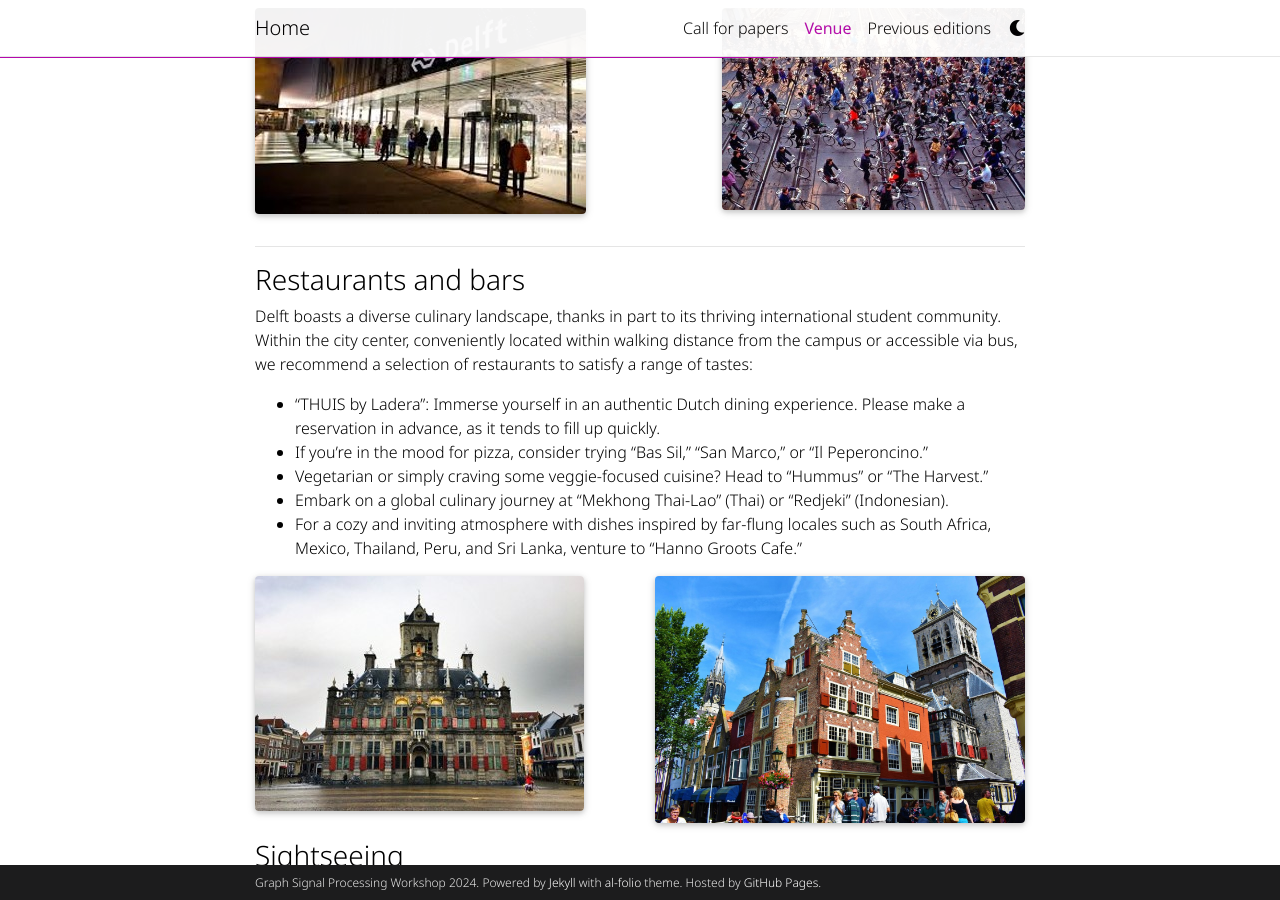
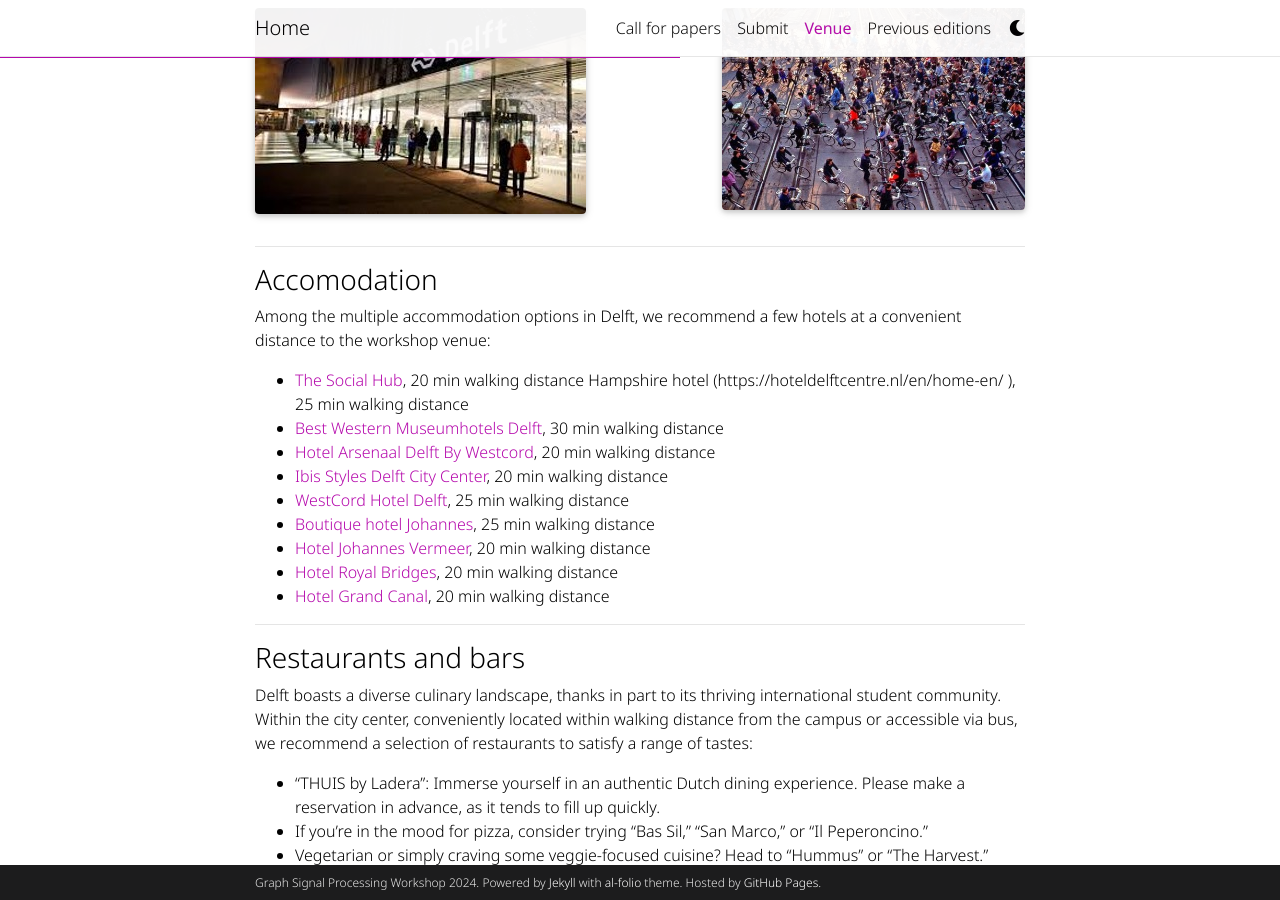
Before and after one commit to shreyasvinaya/gspworkshop2025.github.io, a Jekyll site: the page built from _pages/venue.md, in a window 1280 px wide and 900 px high, scrolled down 1590 px. Built offline with Jekyll 4.4.1, drawn with Linux system fonts in a browser that asks for light colours; full-size pictures stand in for the smaller copies a plugin makes; emoji names are drawn with the system emoji font; comment, search, counter and statistics services are not loaded; a style sheet for code colours, icons or effects is not loaded.

Commit message:
Added hotel and patron information, submit tab

```diff
--- a/_includes/co_organizers.html
+++ b/_includes/co_organizers.html
@@ -1,4 +1,4 @@
 {% if page.organizer %}
-<img id = 'ellis_logo' class="img-fluid" src="/assets/img/logos/EUMLogoB-768x119.png">
-<img id = 'ellis_EPFL_logo' class="img-fluid" src="/assets/img/logos/EPFL-Ellis-Lausanne-Unit-logo.png">
+<a href="https://www.nwo.nl/"><img id = 'nwo_logo' class="img-fluid" src="/assets/img/logos/nwologo.png"></a>
+<a href="https://www.sciencedirect.com/journal/science-talks"><<img id = 'elsevier_logo' class="img-fluid" src="/assets/img/logos/elsevierlogo.png"></a>
 {% endif %}
--- /dev/null
+++ b/_includes/co_organizers_old.html
@@ -0,0 +1,4 @@
+{% if page.organizer %}
+<img id = 'ellis_logo' class="img-fluid" src="/assets/img/logos/EUMLogoB-768x119.png">
+<img id = 'ellis_EPFL_logo' class="img-fluid" src="/assets/img/logos/EPFL-Ellis-Lausanne-Unit-logo.png">
+{% endif %}
--- a/_pages/venue.md
+++ b/_pages/venue.md
@@ -55,6 +55,21 @@ Alternatively, the venue can be reached by bus, which leaves from the south side
     </div>
 </div>
 
+---
+### Accomodation
+
+Among the multiple accommodation options in Delft, we recommend a few hotels at a convenient distance to the workshop venue:
+
++ [The Social Hub](https://www.thesocialhub.co/delft/stay/hotel-stay/), 20 min walking distance
+Hampshire hotel (https://hoteldelftcentre.nl/en/home-en/ ), 25 min walking distance
++ [Best Western Museumhotels Delft](https://www.bestwestern.nl/booking-path/hotel-details/grand-museum-hotel-bw-signature-collection-delft-92579), 30 min walking distance
++ [Hotel Arsenaal Delft By Westcord](https://hotelarsenaal.com/), 20 min walking distance
++ [Ibis Styles Delft City Center](https://www.ibisstylesdelftcity.nl/en/), 20 min walking distance
++ [WestCord Hotel Delft](https://westcordhotels.com/hotel/hotel-delft/), 25 min walking distance
++ [Boutique hotel Johannes](https://meetjohannes.nl/), 25 min walking distance
++ [Hotel Johannes Vermeer](https://www.hotelvermeer.nl/), 20 min walking distance
++ [Hotel Royal Bridges](https://www.royalbridges.nl/en/), 20 min walking distance
++ [Hotel Grand Canal](https://www.grandcanaldelft.nl/en/), 20 min walking distance
 
 ---
 ### Restaurants and bars
```
Also changed, not shown: _includes/local_team_old.txt (deleted, +0 -12 lines), _pages/2023.md (+1 -1 lines), _pages/about.md (+8 -0 lines), _pages/submit.md (added, +9 -0 lines), assets/img/logos/elsevierlogo.png (added), assets/img/logos/nwologo.png (added).
